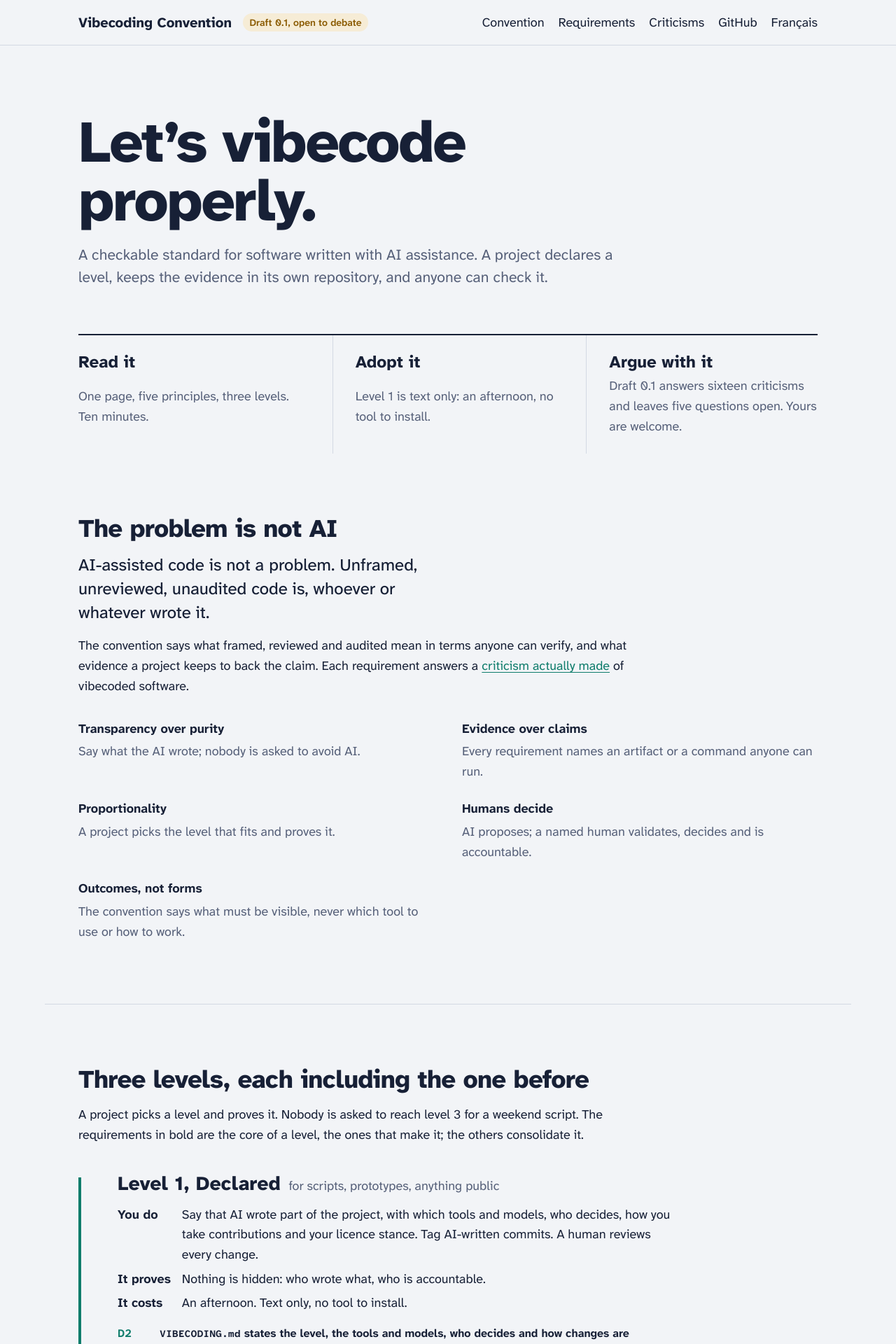
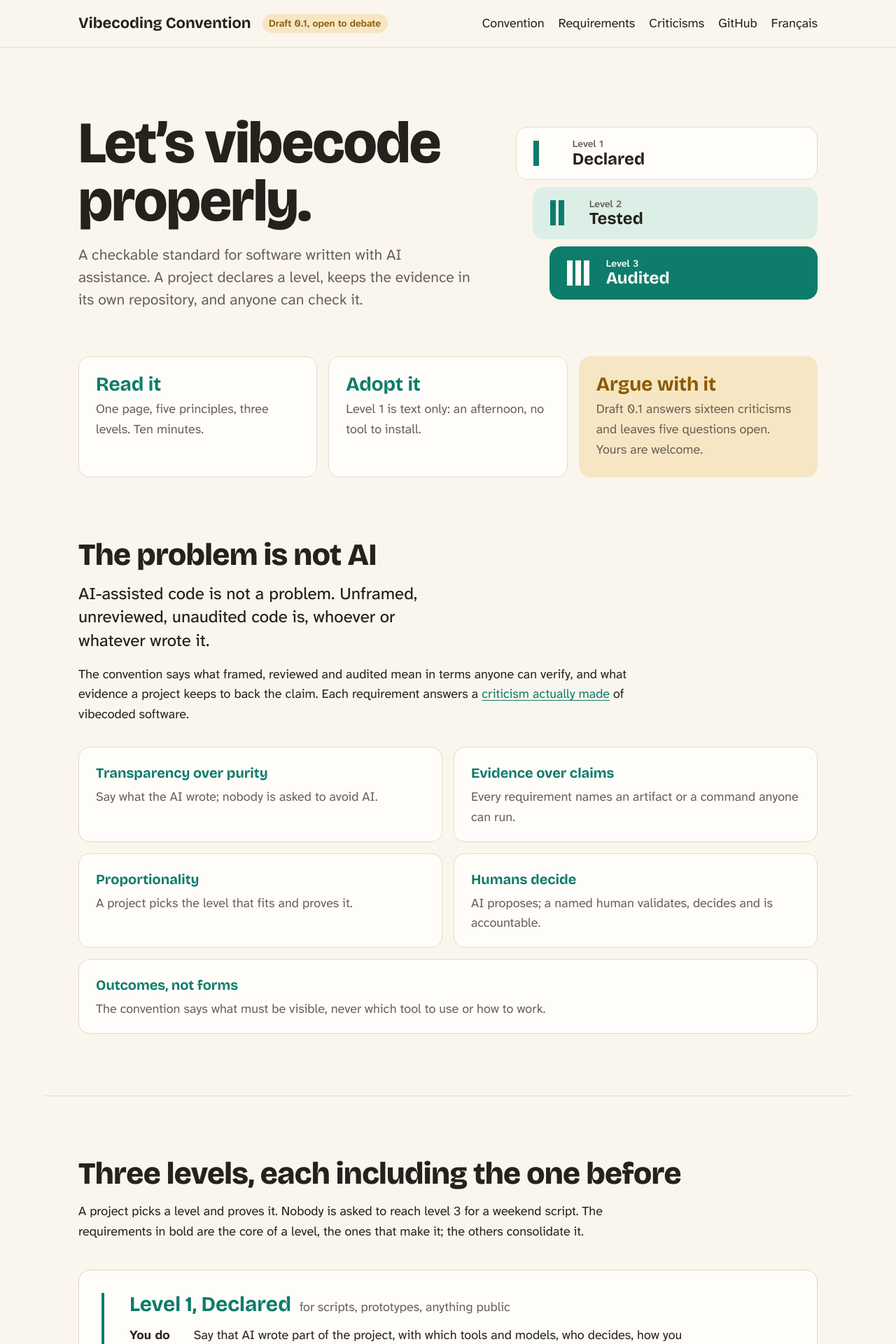
Before and after one commit to ikarys/vibecoding-convention, a Jekyll site: the page built from index.html, in a window 1280 px wide. Shown: the top 1920 px of the page at 70% size. Built offline with Jekyll 4.4.1, drawn with Linux system fonts in a browser that asks for light colours.

Commit message:
feat(site): warmer look, display typeface and the level ladder in the hero
The site read as austere: a grey page, one typeface and hairlines. It
now sits on a warm paper with a brown ink, headings are set in
Bricolage Grotesque (OFL, latin and latin-ext subsets, licence in
assets/fonts/OFL-bricolage.txt), the hero shows the three levels as a
ladder of stairs with the stripe motif, the doors and principles are
rounded panels, the debate and adopt sections sit on ochre and teal
bands, and the footer is dark. Verified in headless Chromium on desktop
and at 390px (no horizontal overflow). The French page carries the same
ladder.

Assisted-by: Claude Code:claude-fable-5-1

```diff
--- a/assets/site.css
+++ b/assets/site.css
@@ -1,18 +1,40 @@
 :root {
-  --paper: #F2F4F7;
-  --ink: #172036;
-  --muted: #566079;
-  --rule: #D3D9E3;
-  --card: #FFFFFF;
+  --paper: #FAF6EE;
+  --ink: #26211C;
+  --muted: #6A6056;
+  --rule: #E3DACB;
+  --rule-strong: #CDBFA6;
+  --card: #FFFDF9;
   --proved: #0E7C6B;
-  --proved-tint: #DDEFEA;
+  --proved-deep: #0A5F52;
+  --proved-tint: #DCEFE7;
   --open: #8A5A00;
-  --open-tint: #F6ECD6;
+  --open-tint: #F6E6C3;
   --accent: var(--proved);
   --accent-tint: var(--proved-tint);
+  --display: "Bricolage Grotesque", "Atkinson Hyperlegible Next", sans-serif;
   --sans: "Atkinson Hyperlegible Next", sans-serif;
   --mono: "Atkinson Hyperlegible Mono", monospace;
   --measure: 68ch;
+}
+
+/* Headings only: a variable face, 600 to 800, optical sizes 12 to 96. */
+@font-face {
+  font-family: "Bricolage Grotesque";
+  font-style: normal;
+  font-weight: 600 800;
+  font-display: swap;
+  src: url(fonts/bricolage-latin.woff2) format("woff2");
+  unicode-range: U+0000-00FF, U+0131, U+0152-0153, U+02BB-02BC, U+02C6, U+02DA, U+02DC, U+2000-206F, U+2074, U+20AC, U+2122, U+2191, U+2193, U+2212, U+2215, U+FEFF, U+FFFD;
+}
+
+@font-face {
+  font-family: "Bricolage Grotesque";
+  font-style: normal;
+  font-weight: 600 800;
+  font-display: swap;
+  src: url(fonts/bricolage-latin-ext.woff2) format("woff2");
+  unicode-range: U+0100-02BA, U+02BD-02C5, U+02C7-02CC, U+02CE-02D7, U+02DD-02FF, U+0304, U+0308, U+0329, U+1D00-1DBF, U+1E00-1E9F, U+1EF2-1EFF, U+2020, U+20A0-20AB, U+20AD-20C0, U+2113, U+2C60-2C7F, U+A720-A7FF;
 }
 
 @font-face {
@@ -117,8 +139,9 @@ code {
 
 .wordmark {
   color: var(--ink);
-  font-size: 1.25rem;
-  font-weight: 750;
+  font-family: var(--display);
+  font-size: 1.375rem;
+  font-weight: 700;
   text-decoration: none;
 }
 
@@ -160,13 +183,94 @@ code {
   padding-block: clamp(3rem, 8vw, 6rem) 0;
 }
 
+.hero-top {
+  display: grid;
+  gap: 2.5rem;
+  align-items: center;
+}
+
 .hero h1 {
   margin: 0 0 1.25rem;
   max-width: 14ch;
+  font-family: var(--display);
   font-size: clamp(2.75rem, 7.5vw, 5.25rem);
   font-weight: 800;
-  line-height: 1;
-  letter-spacing: -0.03em;
+  line-height: 0.98;
+  letter-spacing: -0.02em;
+}
+
+/* The ladder: the three levels as stairs, each with its stripe count. */
+
+.ladder {
+  list-style: none;
+  display: grid;
+  gap: 0.6rem;
+  margin: 0;
+  padding: 0;
+}
+
+.ladder li:nth-child(2) { margin-left: 1.5rem; }
+.ladder li:nth-child(3) { margin-left: 3rem; }
+
+.ladder a {
+  display: grid;
+  grid-template-columns: 2.5rem minmax(0, 1fr);
+  align-items: center;
+  gap: 1rem;
+  padding: 1rem 1.5rem;
+  border-radius: 1rem;
+  background: var(--card);
+  border: 1.5px solid var(--rule);
+  color: var(--ink);
+  text-decoration: none;
+  font-family: var(--display);
+  font-size: 1.5rem;
+  font-weight: 700;
+  line-height: 1.1;
+}
+
+.ladder a::before {
+  content: "";
+  height: 2.25rem;
+  width: calc(var(--stripes) * 0.75rem - 0.25rem);
+  background: repeating-linear-gradient(
+    to right,
+    currentColor 0 0.5rem,
+    transparent 0.5rem 0.75rem
+  );
+  color: var(--proved);
+}
+
+.ladder small {
+  display: block;
+  font-family: var(--sans);
+  font-size: 0.875rem;
+  font-weight: 600;
+  color: var(--muted);
+}
+
+.ladder .level-2 a {
+  background: var(--proved-tint);
+  border-color: var(--proved-tint);
+}
+
+.ladder .level-3 a {
+  background: var(--proved);
+  border-color: var(--proved);
+  color: var(--card);
+}
+
+.ladder .level-3 a::before,
+.ladder .level-3 small {
+  color: var(--card);
+}
+
+.ladder a:hover {
+  border-color: var(--proved);
+}
+
+.ladder .level-3 a:hover {
+  background: var(--proved-deep);
 }
 
 .lede {
@@ -180,33 +284,41 @@ code {
 .doors {
   list-style: none;
   display: grid;
+  gap: 1rem;
   margin: clamp(2.5rem, 6vw, 4rem) 0 0;
   padding: 0;
-  border-top: 2px solid var(--ink);
 }
 
 .doors li {
   display: grid;
   gap: 0.35rem;
-  padding: 1.25rem 0;
-  border-bottom: 1px solid var(--rule);
+  align-content: start;
+  padding: 1.5rem;
+  border-radius: 1rem;
+  background: var(--card);
+  border: 1.5px solid var(--rule);
+}
+
+.doors li.door-open {
+  background: var(--open-tint);
+  border-color: var(--open-tint);
 }
 
 .doors a {
-  color: var(--ink);
-  font-size: 1.5rem;
-  font-weight: 750;
+  color: var(--proved);
+  font-family: var(--display);
+  font-size: 1.75rem;
+  font-weight: 700;
   text-decoration: none;
-  line-height: 1.2;
+  line-height: 1.1;
 }
 
 .doors a:hover {
-  color: var(--accent);
   text-decoration: underline;
   text-underline-offset: 0.18em;
 }
 
-.doors li.door-open a:hover {
+.doors li.door-open a {
   color: var(--open);
 }
 
@@ -228,11 +340,42 @@ code {
 
 .section h2 {
   margin: 0 0 1rem;
-  font-size: 2.25rem;
+  font-family: var(--display);
+  font-size: clamp(2rem, 4vw, 2.75rem);
   font-weight: 800;
-  line-height: 1.1;
-  letter-spacing: -0.02em;
+  line-height: 1.05;
+  letter-spacing: -0.015em;
   scroll-margin-top: 2rem;
+}
+
+.section h3 {
+  font-family: var(--display);
+  font-weight: 700;
+}
+
+/* A band paints the whole viewport width behind a section without a wrapper. */
+.band {
+  --band: var(--open-tint);
+  background: var(--band);
+  box-shadow: 0 0 0 100vmax var(--band);
+  clip-path: inset(0 -100vmax);
+}
+
+.band-proved {
+  --band: var(--proved-tint);
+}
+
+.band + .section,
+.section + .band,
+.section + .section.band {
+  border-top: 0;
+}
+
+.band .thread,
+.band .thread li,
+.band .steps,
+.band .rules li + li {
+  border-color: var(--rule-strong);
 }
 
 .section p {
@@ -266,7 +409,7 @@ code {
 .button.secondary {
   border: 1.5px solid var(--ink);
   color: var(--ink);
-  background: transparent;
+  background: var(--card);
 }
 
 .button.open {
@@ -290,7 +433,7 @@ p.statement {
 
 .principles {
   display: grid;
-  gap: 1.5rem 2.5rem;
+  gap: 1rem;
   margin: 2rem 0 0;
 }
 
@@ -298,11 +441,18 @@ p.statement {
   display: grid;
   align-content: start;
   gap: 0.25rem;
+  padding: 1.25rem 1.5rem;
+  border-radius: 1rem;
+  background: var(--card);
+  border: 1.5px solid var(--rule);
 }
 
 .principles dt {
   margin: 0;
+  font-family: var(--display);
+  font-size: 1.25rem;
   font-weight: 700;
+  color: var(--proved);
 }
 
 .principles dd {
@@ -320,15 +470,18 @@ p.statement {
 
 .level {
   position: relative;
-  padding-left: clamp(1.75rem, 5vw, 3.5rem);
+  padding: clamp(1.25rem, 3vw, 2rem) clamp(1.25rem, 3vw, 2rem) clamp(1.25rem, 3vw, 2rem) clamp(3rem, 7vw, 4.5rem);
+  border-radius: 1rem;
+  background: var(--card);
+  border: 1.5px solid var(--rule);
 }
 
 .level::before {
   content: "";
   position: absolute;
-  left: 0;
-  top: 0.4rem;
-  bottom: 0;
+  left: clamp(1.25rem, 3vw, 2rem);
+  top: clamp(1.25rem, 3vw, 2rem);
+  bottom: clamp(1.25rem, 3vw, 2rem);
   width: calc(var(--stripes) * 0.5rem - 0.25rem);
   background: repeating-linear-gradient(
     to right,
@@ -351,9 +504,9 @@ p.statement {
 
 .level h3 {
   margin: 0;
-  font-size: 1.75rem;
-  font-weight: 800;
+  font-size: 1.875rem;
   line-height: 1.1;
+  color: var(--proved);
 }
 
 .level-fits {
@@ -573,6 +726,8 @@ p.statement {
 
 .yaml-card pre {
   margin: 0;
+  border-radius: 1rem;
+  padding: 1.25rem;
 }
 
 .yaml-card .c {
@@ -587,10 +742,14 @@ p.statement {
 /* Footer */
 
 .site-footer {
-  border-top: 1px solid var(--rule);
-  padding-block: 2rem;
-  color: var(--muted);
+  padding-block: 2.5rem;
+  background: var(--ink);
+  color: var(--rule);
   font-size: 0.9375rem;
+}
+
+.site-footer a {
+  color: var(--paper);
 }
 
 .site-footer p {
@@ -612,6 +771,7 @@ p.statement {
 }
 
 .prose h1 {
+  font-family: var(--display);
   font-size: clamp(2.25rem, 5vw, 3rem);
   font-weight: 800;
   line-height: 1.1;
@@ -620,6 +780,7 @@ p.statement {
 
 .prose h2 {
   margin: 3rem 0 1rem;
+  font-family: var(--display);
   font-size: 2rem;
   font-weight: 800;
   line-height: 1.2;
@@ -627,6 +788,7 @@ p.statement {
 
 .prose h3 {
   margin: 2rem 0 0.75rem;
+  font-family: var(--display);
   font-size: 1.5rem;
   font-weight: 700;
 }
@@ -703,23 +865,22 @@ p.statement {
 @media (min-width: 48rem) {
   .doors {
     grid-template-columns: repeat(3, minmax(0, 1fr));
-    column-gap: 2rem;
-  }
-
-  .doors li {
-    border-bottom: 0;
-    padding-block: 1.5rem;
-  }
-
-  .doors li + li {
-    border-left: 1px solid var(--rule);
-    padding-left: 2rem;
   }
 }
 
 @media (min-width: 60rem) {
+  .hero-top {
+    grid-template-columns: minmax(0, 1.3fr) minmax(0, 1fr);
+    gap: 4rem;
+  }
+
   .principles {
     grid-template-columns: repeat(2, minmax(0, 1fr));
+  }
+
+  /* An odd last principle spans the row instead of leaving a hole. */
+  .principle:last-child:nth-child(odd) {
+    grid-column: 1 / -1;
   }
 
   .adopt {
--- a/index.html
+++ b/index.html
@@ -3,8 +3,17 @@ layout: default
 title: Vibecoding Convention
 ---
 <section class="hero">
-  <h1>Let’s vibecode properly.</h1>
-  <p class="lede">A checkable standard for software written with AI assistance. A project declares a level, keeps the evidence in its own repository, and anyone can check it.</p>
+  <div class="hero-top">
+    <div>
+      <h1>Let’s vibecode properly.</h1>
+      <p class="lede">A checkable standard for software written with AI assistance. A project declares a level, keeps the evidence in its own repository, and anyone can check it.</p>
+    </div>
+    <ol class="ladder" aria-label="The three levels">
+      <li class="level-1"><a href="#levels"><span><small>Level 1</small>Declared</span></a></li>
+      <li class="level-2"><a href="#levels"><span><small>Level 2</small>Tested</span></a></li>
+      <li class="level-3"><a href="#levels"><span><small>Level 3</small>Audited</span></a></li>
+    </ol>
+  </div>
 
   <ul class="doors">
     <li>
@@ -155,7 +164,7 @@ title: Vibecoding Convention
   <p><a href="{{ '/docs/requirements.html' | relative_url }}">Every requirement, its evidence and how it is checked</a></p>
 </section>
 
-<section class="section" id="debate">
+<section class="section band" id="debate">
   <h2>Argue with it</h2>
   <p>This is draft 0.1, and it is wrong somewhere. It was built by listing the criticisms people actually make of vibecoded software and asking what evidence would answer each one. Fourteen are answered by a requirement, two are named as non-goals. If a criticism is missing, or an answer is weak, say so.</p>
 
@@ -222,7 +231,7 @@ title: Vibecoding Convention
   </ul>
 </section>
 
-<section class="section" id="adopt">
+<section class="section band band-proved" id="adopt">
   <h2>Adopt it</h2>
   <div class="adopt">
     <div>
```
Also changed, not shown: assets/fonts/OFL-bricolage.txt (added, +93 -0 lines), fr/index.html (+13 -4 lines), assets/fonts/bricolage-latin-ext.woff2 (added), assets/fonts/bricolage-latin.woff2 (added).
